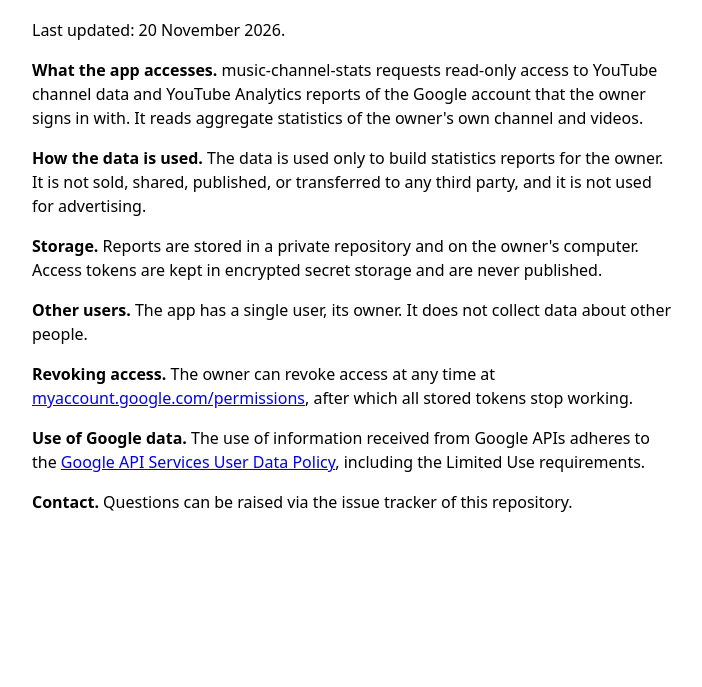
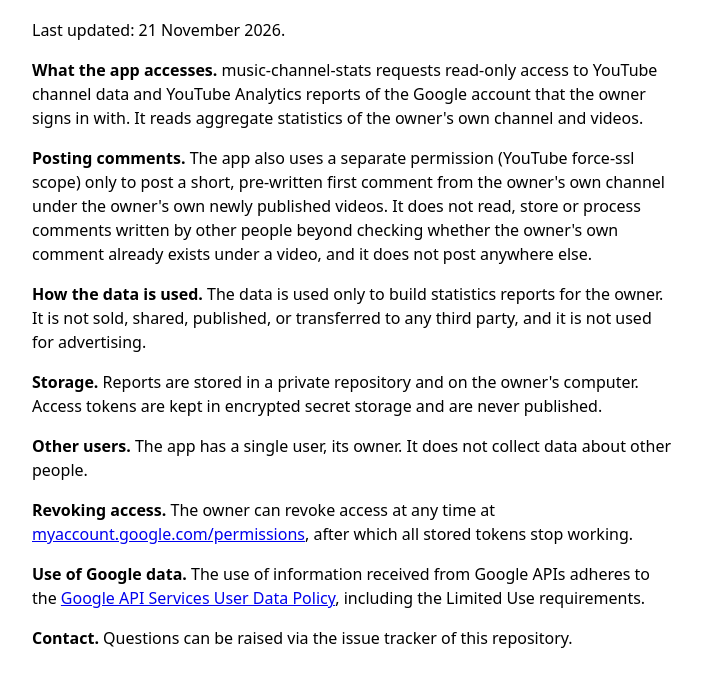
Before and after one commit to stalcer2000-hash/music-channel-privacy, a plain HTML site: page privacy.html in a window 1280 px wide. Shown: the part 99-786 px from the top of the page, without its empty margins (288-990 px from the left). Drawn offline with Linux system fonts and the light colour scheme.

Commit message:
Policy: first comment posting from owner's own channel
Co-Authored-By: Claude Sonnet 5.5 <noreply@anthropic.com>

```diff
--- a/privacy.html
+++ b/privacy.html
@@ -3,8 +3,9 @@
 <title>Privacy Policy - music-channel-stats</title></head>
 <body style="font-family:system-ui,sans-serif;max-width:40rem;margin:3rem auto;padding:0 1rem;line-height:1.5">
 <h1>Privacy Policy</h1>
-<p>Last updated: 20 November 2026.</p>
+<p>Last updated: 21 November 2026.</p>
 <p><strong>What the app accesses.</strong> music-channel-stats requests read-only access to YouTube channel data and YouTube Analytics reports of the Google account that the owner signs in with. It reads aggregate statistics of the owner's own channel and videos.</p>
+<p><strong>Posting comments.</strong> The app also uses a separate permission (YouTube force-ssl scope) only to post a short, pre-written first comment from the owner's own channel under the owner's own newly published videos. It does not read, store or process comments written by other people beyond checking whether the owner's own comment already exists under a video, and it does not post anywhere else.</p>
 <p><strong>How the data is used.</strong> The data is used only to build statistics reports for the owner. It is not sold, shared, published, or transferred to any third party, and it is not used for advertising.</p>
 <p><strong>Storage.</strong> Reports are stored in a private repository and on the owner's computer. Access tokens are kept in encrypted secret storage and are never published.</p>
 <p><strong>Other users.</strong> The app has a single user, its owner. It does not collect data about other people.</p>
```
Also changed, not shown: index.html (+1 -1 lines).
